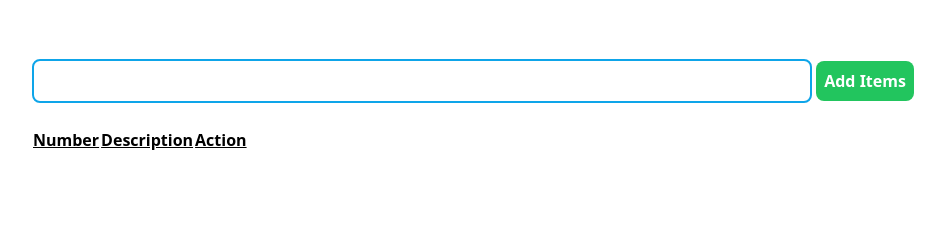
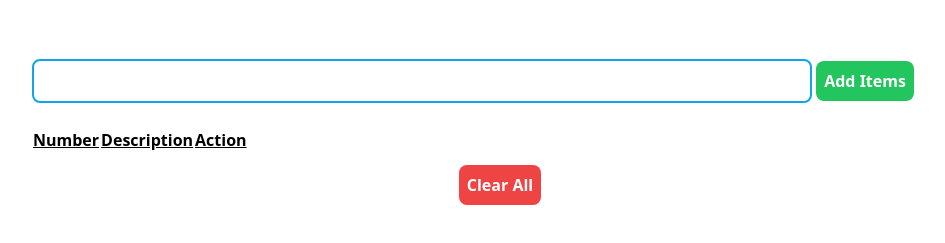
Before and after one commit to siamcse/to-do-list, a plain HTML site: page index.html in a window 1280 px wide. Shown: the part 117-360 px from the top of the page, without its empty margins (140-1085 px from the left). Drawn offline with nearby package versions, Linux system fonts and the light colour scheme.

Commit message:
clear all btn added

```diff
--- a/index.html
+++ b/index.html
@@ -32,6 +32,14 @@
                         <!-- javascript code goes here -->
                     </tbody>
                 </table>
+
+            </div>
+
+        </section>
+        <section>
+            <div class="text-center">
+                <button id="clear-btn" class="bg-red-500 p-2 text-white font-semibold rounded-lg">Clear
+                All</button>
             </div>
         </section>
     </main>
--- a/to-do.js
+++ b/to-do.js
@@ -35,4 +35,7 @@ document.getElementById('add-btn').addEventListener('click',function(){
             event.target.parentNode.parentNode.style.textDecoration = "line-through" ;
         })
     }
+    document.getElementById('clear-btn').addEventListener('click',function(event){
+        tableContent.style.display = 'none';
+    })
 })
```
